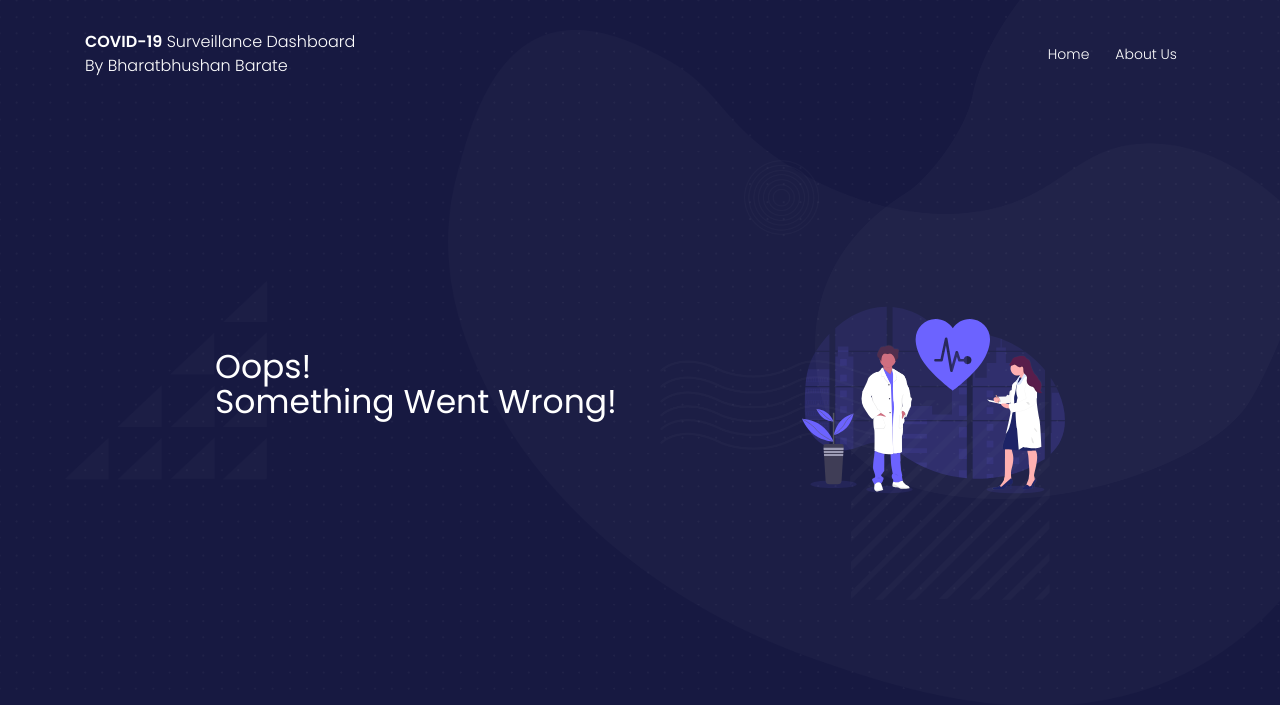
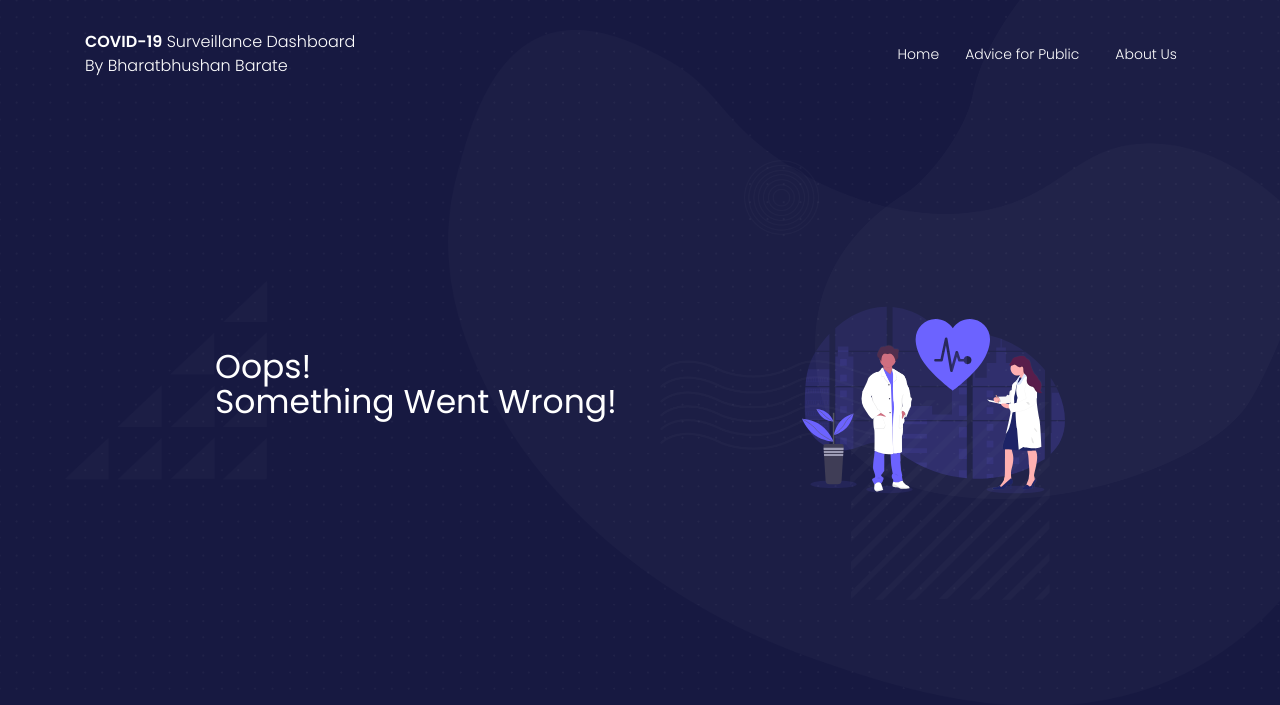
Before and after one commit to ninadsumant/COVID-19-Dashboard, a Flask app: page / in a window 1280 px wide. Shown: the top 705 px of the page. Run offline with Flask 2, Linux system fonts and the light colour scheme; data that the repository does not hold is empty; some libraries are stand-ins or nearby versions.

Commit message:
Minor Changes

```diff
--- a/templates/about.html
+++ b/templates/about.html
@@ -73,6 +73,9 @@
            <li class="nav-item p-0">
             <a class="nav-link" href="/">Home</a>
           </a>
+          <li class="nav-item">
+            <a class="nav-link" href="/precautions">Advice for Public</a>
+          </li>
            <li class="nav-item">
              <a class="nav-link" href="#">About Us</a>
            </li>
--- a/templates/error.html
+++ b/templates/error.html
@@ -73,6 +73,9 @@
            <li class="nav-item p-0">
             <a class="nav-link" href="/">Home</a>
           </a>
+          <li class="nav-item">
+            <a class="nav-link" href="/precautions">Advice for Public</a>
+          </li>
            <li class="nav-item">
              <a class="nav-link" href="#">About Us</a>
            </li>
--- a/templates/main.html
+++ b/templates/main.html
@@ -73,6 +73,9 @@
           <li class="nav-item p-0">
             <a class="nav-link" href="/">Home</a>
           </a>
+          <li class="nav-item">
+            <a class="nav-link" href="/precautions">Advice for Public</a>
+          </li>
           <li class="nav-item">
             <a class="nav-link" href="/about">About Us</a>
           </li>
--- a/templates/precautions.html
+++ b/templates/precautions.html
@@ -73,6 +73,9 @@
            <li class="nav-item p-0">
             <a class="nav-link" href="/">Home</a>
           </a>
+          <li class="nav-item">
+            <a class="nav-link" href="/precautions">Advice for Public</a>
+          </li>
            <li class="nav-item">
              <a class="nav-link" href="#">About Us</a>
            </li>
@@ -211,7 +214,6 @@
            </div>
            <div class="col-md-3">
              <ul class="nav">
-
                <li class="nav-item">
                  <a href="" class="nav-link">
                    About Us
```
